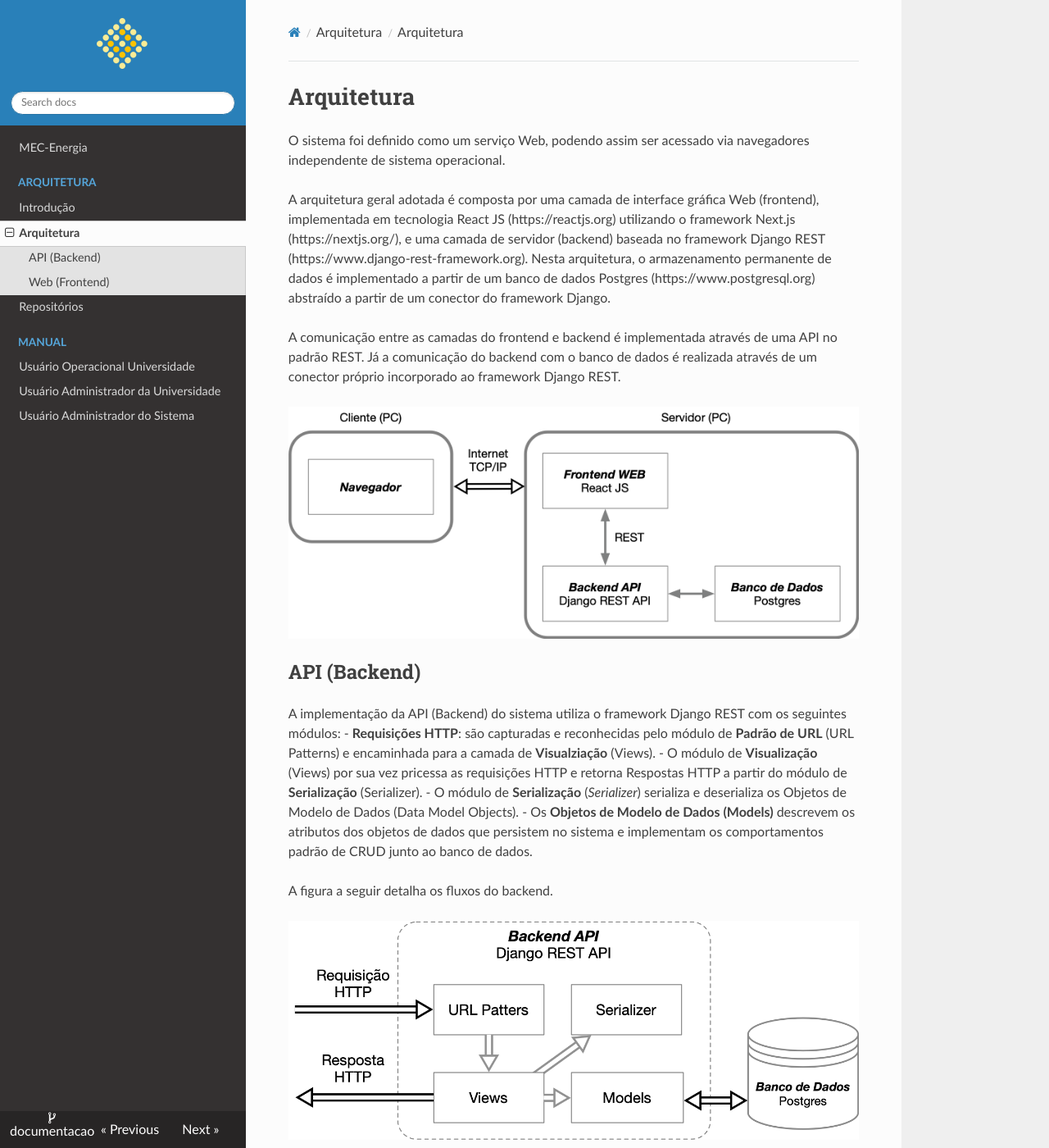
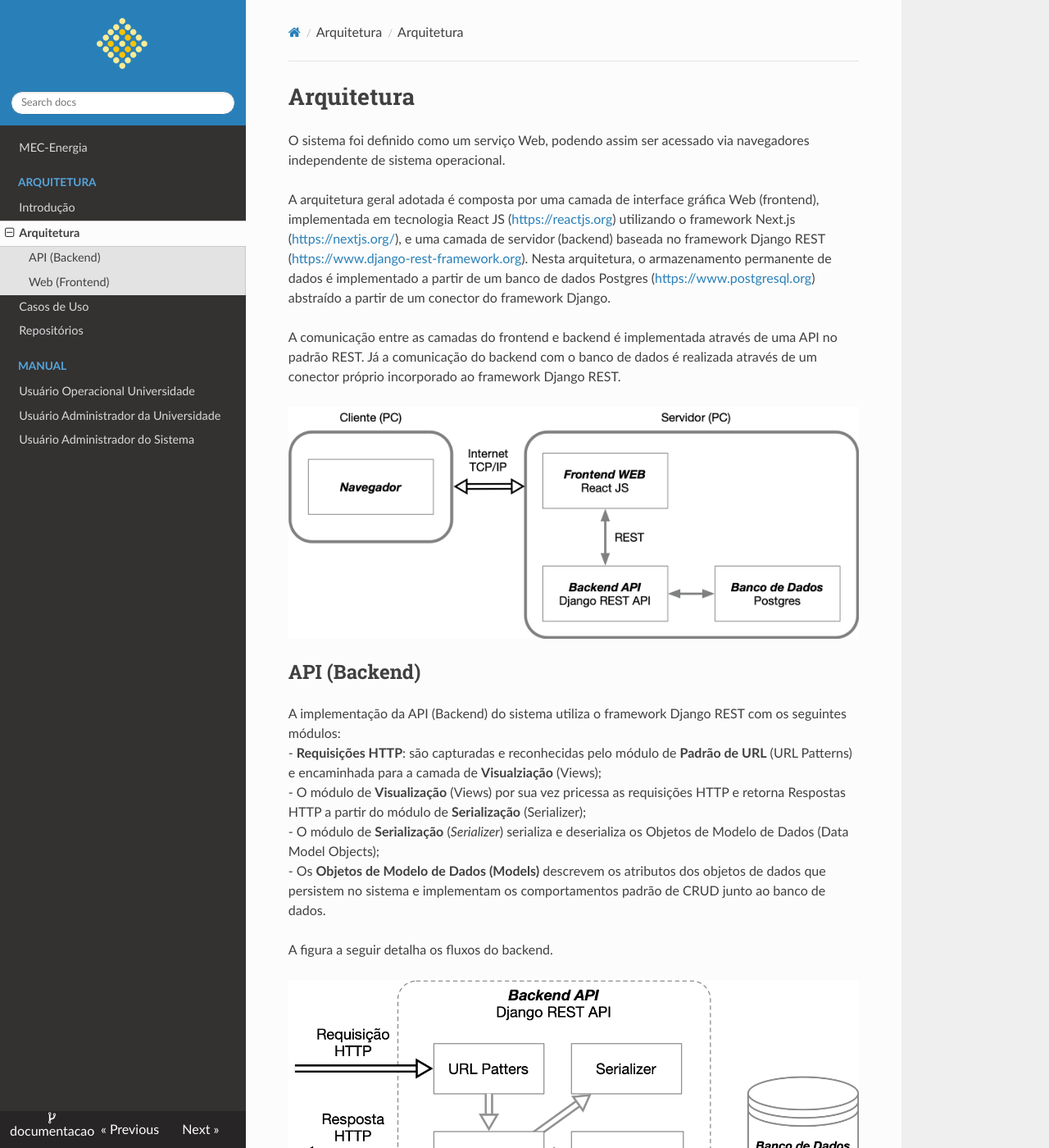
Before and after one commit to lappis-unb/documentacao, an MkDocs documentation site: the page built from docs/arquitetura/arquitetura.md, in a window 1280 px wide and 1400 px high. Shown: the whole window at 82% size. Built offline with MkDocs 1.6.1, drawn with Linux system fonts in a browser that asks for light colours; nearby versions of some CDN libraries; some of the changed text lies outside the part shown.

Commit message:
Corrige formatação da arquitetura

```diff
--- a/docs/arquitetura/arquitetura.md
+++ b/docs/arquitetura/arquitetura.md
@@ -2,7 +2,7 @@
 
 O sistema foi definido como um serviço Web, podendo assim ser acessado via navegadores independente de sistema operacional.
 
-A arquitetura geral adotada é composta por uma camada de interface gráfica Web (frontend), implementada em tecnologia React JS (https://reactjs.org) utilizando o framework Next.js (https://nextjs.org/), e uma camada de servidor (backend) baseada no framework Django REST (https://www.django-rest-framework.org). Nesta arquitetura, o armazenamento permanente de dados é implementado a partir de um banco de dados Postgres (https://www.postgresql.org) abstraído a partir de um conector do framework Django.
+A arquitetura geral adotada é composta por uma camada de interface gráfica Web (frontend), implementada em tecnologia React JS ([https://reactjs.org](https://reactjs.org)) utilizando o framework Next.js ([https://nextjs.org/](https://nextjs.org/)), e uma camada de servidor (backend) baseada no framework Django REST ([https://www.django-rest-framework.org](https://www.django-rest-framework.org)). Nesta arquitetura, o armazenamento permanente de dados é implementado a partir de um banco de dados Postgres ([https://www.postgresql.org](https://www.postgresql.org)) abstraído a partir de um conector do framework Django.
 
 A comunicação entre as camadas do frontend e backend é implementada através de uma API no padrão REST. Já a comunicação do backend com o banco de dados é realizada através de um conector próprio incorporado ao framework Django REST.
 
@@ -11,9 +11,9 @@ A comunicação entre as camadas do frontend e backend é implementada através
 ## API (Backend)
 
 A implementação da API (Backend) do sistema utiliza o framework Django REST com os seguintes módulos:
-- **Requisições HTTP**: são capturadas e reconhecidas pelo módulo de **Padrão de URL** (URL  Patterns) e encaminhada para a camada de **Visualziação** (Views).
-- O módulo de **Visualização** (Views) por sua vez pricessa as requisições HTTP e retorna Respostas HTTP a partir do módulo de **Serialização** (Serializer).
-- O módulo de **Serialização** (*Serializer*) serializa e deserializa os Objetos de Modelo de Dados (Data Model Objects).
+- **Requisições HTTP**: são capturadas e reconhecidas pelo módulo de **Padrão de URL** (URL  Patterns) e encaminhada para a camada de **Visualziação** (Views);
+- O módulo de **Visualização** (Views) por sua vez pricessa as requisições HTTP e retorna Respostas HTTP a partir do módulo de **Serialização** (Serializer);
+- O módulo de **Serialização** (*Serializer*) serializa e deserializa os Objetos de Modelo de Dados (Data Model Objects);
 - Os **Objetos de Modelo de Dados (Models)** descrevem os atributos dos objetos de dados que persistem no sistema e implementam os comportamentos padrão de CRUD junto ao banco de dados.
 
 A figura a seguir detalha os fluxos do backend.
@@ -24,8 +24,8 @@ A figura a seguir detalha os fluxos do backend.
 
 A arquitetura do frontend utiliza o framework Next.js para React junto à biblioteca Redux. Neste caso, temos os seguintes componentes principais:
 
-O **Next.js** (https://nextjs.org) é um framework que provê os componentes, ferramentas e configuradores para criação de aplicações Web utilizando o React.
-O **React** (https://reactjs.org) é uma biblioteca open source em JavaScript para criação de aplicações web criada e mantida pelo Facebook.
+O **Next.js** (https://nextjs.org) é um framework que provê os componentes, ferramentas e configuradores para criação de aplicações Web utilizando o React;
+O **React** (https://reactjs.org) é uma biblioteca open source em JavaScript para criação de aplicações web criada e mantida pelo Facebook;
 O **Redux** (https://redux.js.org) é um biblioteca que implementa a arquitetura Flux que oferece as funcionalidades de gerência consistente de estados para organizar o fluxo de dados em uma aplicação React.
 
 A figura abaixo ilustra os fluxos dos componentes da arquitetura React + Redux descrita a seguir:
--- a/mkdocs.yml
+++ b/mkdocs.yml
@@ -26,6 +26,7 @@ nav:
   - Arquitetura:
     - Introdução: "arquitetura/introducao.md"
     - Arquitetura: "arquitetura/arquitetura.md"
+    - Casos de Uso: "arquitetura/casos_de_uso.md"
   - Repositórios: repositorios.md
   - Manual:
     - Usuário Operacional Universidade: "manual/operacional_universidade.md"
```
Also changed, not shown: docs/arquitetura/casos_de_uso.md (+1 -5 lines), docs/arquitetura/introducao.md (+2 -1 lines).
